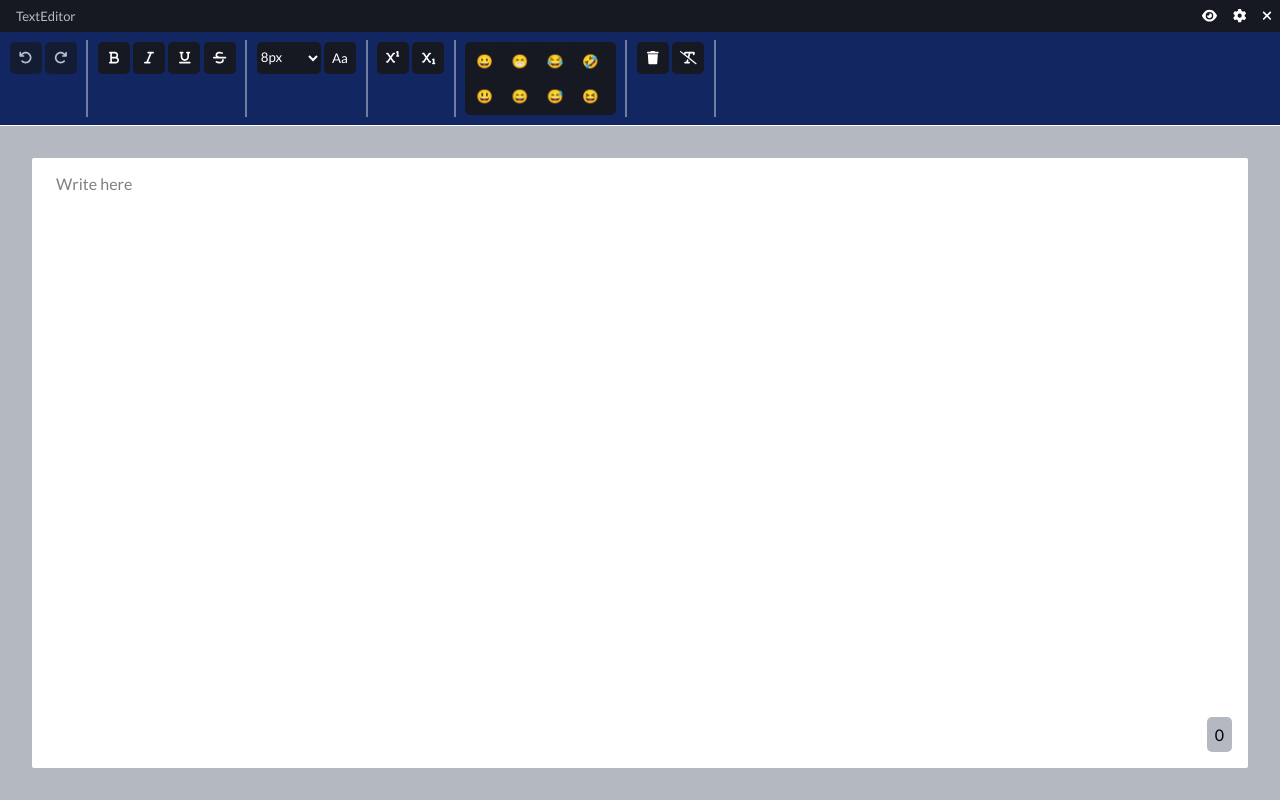
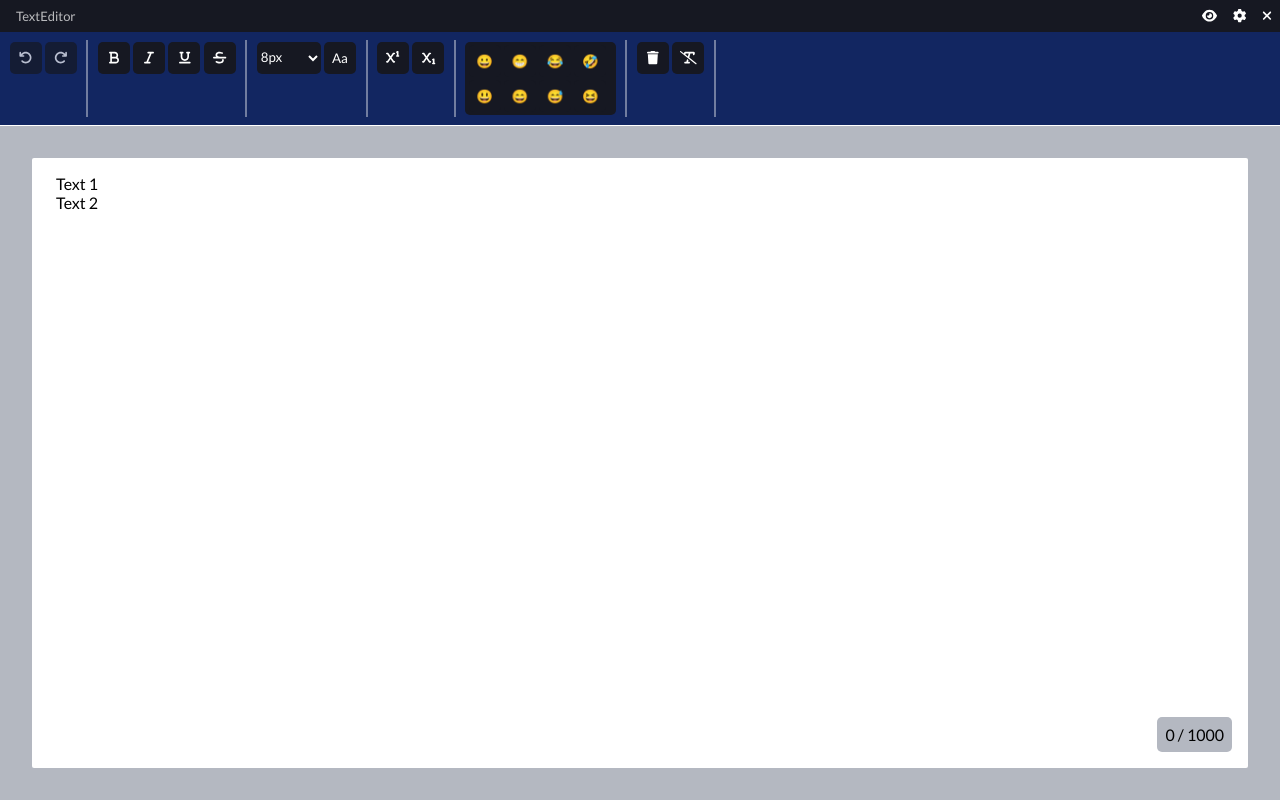
Before and after one commit to Animator55/TextEditor, a React (Vite) app: page / in a window 1280 px wide. Built offline with nearby package versions, Linux system fonts and the light colour scheme.

Commit message:
added paragraphs

```diff
--- a/src/App.jsx
+++ b/src/App.jsx
@@ -18,64 +18,96 @@ const clean =(str)=>{
 const regexText = (str, bool)=>{
   let newStr = ""
   if(!bool) newStr = clean(str)
-  console.log(str)
   newStr = str !== undefined ? !bool ? str.replace(/\*(.*?)\*/g, "<b>$1</b>") : str.replace(/(<b>|<\/b>)/g, "*") : ""
   newStr = !bool ? newStr.replace(/(?<!\<)\/(.*?)(?<!\<)\//g, "<i>$1</i>") : newStr.replace(/(<i>|<\/i>)/g, "/")
   newStr = !bool ? newStr.replace(/\_(.*?)\_/g, "<ins>$1</ins>") : newStr.replace(/(<ins>|<\/ins>)/g, "_")
   newStr = !bool ? newStr.replace(/\~(.*?)\~/g, "<s>$1</s>") : newStr.replace(/(<s>|<\/s>)/g, "~")
   newStr = !bool ? newStr.replace(/\^(.*?)\^/g, "<sup>$1</sup>") : newStr.replace(/(<sup>|<\/sup>)/g, "^")
   newStr = !bool ? newStr.replace(/\´(.*?)\´/g, "<sub>$1</sub>") : newStr.replace(/(<sub>|<\/sub>)/g, "´")
-  newStr = !bool ? newStr.replace(/\|/g, "<br>") : newStr.replace(/(<br>)/g, "|")
   return newStr
 }
 
 export default function App() {
+  const [paragraphList, setParagraphList] = React.useState([
+    {id: "0", text: "Text 1"},
+    {id: "1", text: "Text 2"}
+  ])
   const HeadRef = React.useRef()
   const TextRef = React.useRef()
 
   const resetCount = ()=>{
-    TextRef.current.dataset.count = `${TextRef.current.innerText.length} / 100000`
+    TextRef.current.dataset.count = `${TextRef.current.innerText.length} / 1000`
   }
 
   const toggleHistory = (index, bool)=>{
     HeadRef.current?.lastChild?.firstChild?.childNodes[index]?.classList?.toggle("disabled", bool)
   }
 
-  const focus = ()=>{
-    TextRef.current.focus()
+  const getSelectedIndex = (id)=>{
+    let index = 0
+    for(let i=0; i<paragraphList.length; i++) {
+      if(paragraphList[i].id === id) {index = i; break}
+    }
+    return index
   }
+
+  const focus = (id)=>{
+    let idLocal = id === undefined ? TextRef.selected : id
+    let index = getSelectedIndex(idLocal)
+
+    TextRef.current?.childNodes[index]?.focus()
+  }
+
+  const saveParagraph = ()=>{
+    if(TextRef.selected === undefined) return paragraphList
+    let index = getSelectedIndex(TextRef.selected)
+    paragraphList.splice(index, 1, {id: TextRef.selected, text: TextRef.current.childNodes[index].innerText})
+
+    return paragraphList
+  }
+
+  const select = (id)=>{
+    saveParagraph()
+    TextRef.undo = []
+    TextRef.redo = []
+    TextRef.selected = id
+    // toggleHistory(0, true)
+    // toggleHistory(1, true)
+    console.log(id)
+  }
+
 
   const undo = (e) => {
     e.preventDefault()
-    if (TextRef.undo.length === 0) return
+    // if (TextRef.undo.length === 0) return
 
-    toggleHistory(1, false)
+    // toggleHistory(1, false)
 
-    TextRef.redo.push(TextRef.undo[TextRef.undo.length - 1])
-    TextRef.undo.pop()
-    TextRef.current.innerHTML = TextRef.undo.length === 0 ? "" : TextRef.undo[TextRef.undo.length - 1]
+    // TextRef.redo.push(TextRef.undo[TextRef.undo.length - 1])
+    // TextRef.undo.pop()
+    // TextRef.current.innerHTML = TextRef.undo.length === 0 ? "" : TextRef.undo[TextRef.undo.length - 1]
 
-    if (TextRef.undo.length === 0) return toggleHistory(0, true)
-    else if (TextRef.redo.length > 10) TextRef.redo.shift()
+    // if (TextRef.undo.length === 0) return toggleHistory(0, true)
+    // else if (TextRef.redo.length > 10) TextRef.redo.shift()
 
-    resetCount()
-    focus()
+    // resetCount()
+    // focus()
   }
   const redo = (e) => {
     e.preventDefault()
-    if (TextRef.redo.length === 0) return
+    // if (TextRef.redo.length === 0) return
 
-    toggleHistory(0, false)
+    // toggleHistory(0, false)
 
-    TextRef.current.innerHTML = TextRef.redo[TextRef.redo.length - 1]
-    TextRef.undo.push(TextRef.redo[TextRef.redo.length - 1])
-    TextRef.redo.pop()
+    // TextRef.current.innerHTML = TextRef.redo[TextRef.redo.length - 1]
+    // TextRef.undo.push(TextRef.redo[TextRef.redo.length - 1])
+    // TextRef.redo.pop()
 
-    if (TextRef.undo.length > 10) TextRef.undo.shift()
-    if (TextRef.redo.length === 0) return toggleHistory(1, true)
+    // if (TextRef.undo.length > 10) TextRef.undo.shift()
+    // if (TextRef.redo.length === 0) return toggleHistory(1, true)
 
-    resetCount()
-    focus()
+    // resetCount()
+    // focus()
   }
 
   const setSelection = () => {
@@ -88,7 +120,8 @@ export default function App() {
 
   const addTags = (Tag) => {
     let selection = setSelection()
-    let allText = TextRef?.current?.innerText
+    let index = getSelectedIndex(TextRef.selected)
+    let allText = TextRef?.current?.childNodes[index]?.innerText
 
     let fullSelect = selection.baseOffset === selection.extentOffset
 
@@ -99,7 +132,7 @@ export default function App() {
     let a = fullSelect ? "": allText.slice(0, lower)
     let b = fullSelect ? "": allText.slice(upper)
 
-    TextRef.current.innerHTML = a + (Tag + selectedText + Tag) + b
+    TextRef.current.childNodes[index].innerText = a + (Tag + selectedText + Tag) + b
     addUndo()
 
     resetCount()
@@ -107,13 +140,14 @@ export default function App() {
   }
   const addIcon = (icon) => {
     let selection = setSelection()
-    let allText = TextRef?.current?.innerText
+    let index = getSelectedIndex(TextRef.selected)
+    let allText = TextRef?.current?.childNodes[index]?.innerText
 
     let selectedText = selection.baseOffset === selection.extentOffset ?
     undefined
     : selection.baseNode.data.slice(selection.baseOffset, selection.extentOffset)
 
-    TextRef.current.innerText = selectedText !== undefined ? allText.replace(selectedText, icon) : allText.slice(0, selection.baseOffset) + icon + allText.slice(selection.baseOffset)
+    TextRef.current.childNodes[index].innerText = selectedText !== undefined ? allText.replace(selectedText, icon) : allText.slice(0, selection.baseOffset) + icon + allText.slice(selection.baseOffset)
     addUndo()
 
     resetCount()
@@ -122,7 +156,8 @@ export default function App() {
 
   const switchUpperCase = () => {
     let selection = setSelection()
-    let allText = TextRef?.current?.innerText
+    let index = getSelectedIndex(TextRef.selected)
+    let allText = TextRef?.current?.childNodes[index]?.innerText
 
     let selectedText = selection.baseOffset === selection.extentOffset ?
       allText
@@ -140,7 +175,7 @@ export default function App() {
       }
     }
 
-    TextRef.current.innerText = allText.replace(selectedText, newStr)
+    TextRef.current.childNodes[index].innerText = allText.replace(selectedText, newStr)
 
     resetCount()
     focus()
@@ -148,7 +183,8 @@ export default function App() {
 
   const cleanFormat = ()=>{
     addUndo()
-    let text = TextRef?.current?.innerText
+    let index = getSelectedIndex(TextRef.selected)
+    let text = TextRef?.current?.childNodes[index]?.innerText
     text = text.replace(/\*(.*?)\*/g, "$1")
     text = text.replace(/(?<!\<)\/(.*?)(?<!\<)\//g, "$1")
     text = text.replace(/\_(.*?)\_/g, "$1")
@@ -156,7 +192,7 @@ export default function App() {
     text = text.replace(/\^(.*?)\^/g, "$1")
     text = text.replace(/\´(.*?)\´/g, "$1")
 
-    TextRef.current.innerText = text
+    TextRef.current.childNodes[index].innerText = text
     resetCount()
     focus()
   }
@@ -169,29 +205,56 @@ export default function App() {
     else if (e.key === "u" && e.ctrlKey) addTags("_")
     else if (e.key === "h" && e.ctrlKey) addTags("^")
     else if (e.key === "g" && e.ctrlKey) addTags("´")
-    else if (e.key === "Enter") {e.preventDefault(); addIcon("|")}
+    else if (e.key === "Enter") {
+      e.preventDefault();
+      let oldList = saveParagraph()
+      let index
+      let list = [...oldList]
+      for(let i=0; i<paragraphList.length; i++) {
+        if(paragraphList[i].id === TextRef.selected) {index = i+1; break}
+      }
+      let id = Math.random()
+      list.splice(index, 0, {id: id, text: ""})
+      TextRef.selected = id
+      setParagraphList(list)
+    }
     else if (e.key === "Control") return
     else addUndo()
   }
 
   const addUndo = () => {
-    if (TextRef.current.innerHTML === TextRef.undo[TextRef.undo.length-1]) return null
-    TextRef.redo = []
-    toggleHistory(1, true)
-    TextRef.undo.push(TextRef.current.innerHTML)
-    toggleHistory(0, false)
-    if (TextRef.undo.length > 10) TextRef.undo.shift()
+    // if (TextRef.current.innerHTML === TextRef.undo[TextRef.undo.length-1]) return null
+    // TextRef.redo = []
+    // toggleHistory(1, true)
+    // TextRef.undo.push(TextRef.current.innerHTML)
+    // toggleHistory(0, false)
+    // if (TextRef.undo.length > 10) TextRef.undo.shift()
 
     resetCount()
   }
 
-  const checkPrevents = e => {if (e.ctrlKey || e.key === "Enter") e.preventDefault()}
+  const checkPrevents = e => {
+    if ((e.ctrlKey && (e.key === "z" || e.key === "y"))|| e.key === "Enter") e.preventDefault()
+    if (e.key === "Backspace") {
+      console.log(e.target.dataset.index)
+      if(e.target.innerText.length === 0 && e.target.dataset.index !== 0) {
+        let list = [...paragraphList]
+        list.splice(e.target.dataset.index, 1)
+        setParagraphList(list)
+        focus(paragraphList[e.target.dataset.index -1].id)
+      }
+    }
+  }
 
   React.useEffect(() => {
     TextRef.undo = []
     TextRef.redo = []
     focus()
   }, [])
+
+  React.useEffect(()=>{
+    focus()
+  }, [paragraphList])
 
   const optionsFunctions = {
     undo: undo,
@@ -206,7 +269,7 @@ export default function App() {
     size: (size)=>{TextRef.current.style.fontSize = size + px},
     upper: switchUpperCase,
     new: ()=>{
-      TextRef.current.innerHTML = ""
+      setParagraphList([{id: "0", text: ""}])
       TextRef.undo = []
       TextRef.redo = []
       toggleHistory(0, true)
@@ -226,15 +289,22 @@ export default function App() {
 
   return <section className='main'>
     <Header HeadRef={HeadRef} options={defaultOptions} functions={optionsFunctions} />
-    <p
+    <div
       className='text-editor'
-      data-count={"0"}
-      onKeyDown={checkPrevents}
-      onKeyUp={checkKey}
-      contentEditable
-      suppressContentEditableWarning
+      data-count={"0 / 1000"}
       ref={TextRef}
-      dangerouslySetInnerHTML={{ __html: defaultText }}
-    ></p>
+    >
+      {paragraphList.map((p, i)=>{
+        return <p
+          data-index={i}
+          key={Math.random()}
+          onClick={()=>{if(p.id !== TextRef.selected)select(p.id)}}
+          onKeyDown={checkPrevents}
+          onKeyUp={checkKey}
+          contentEditable
+          suppressContentEditableWarning
+          dangerouslySetInnerHTML={{ __html: p.text }}></p>
+      })}
+    </div>
   </section>
 }
--- a/src/assets/App.css
+++ b/src/assets/App.css
@@ -152,7 +152,7 @@ body {
     border-radius: 5px;
 }
 
-.text-editor:empty::before {
+.text-editor p:first-child:last-child:empty::before {
     content: "Write here";
     opacity: 0.5;
     pointer-events: none;
--- a/src/components/Header.jsx
+++ b/src/components/Header.jsx
@@ -70,7 +70,7 @@ export default function Header({options, HeadRef, functions}) {
     }
 
     let header = options.length !== 0 && options.map(option=>{
-        return <>{optionsList[option]} <hr></hr></>
+        return <React.Fragment key={Math.random()}>{optionsList[option]} <hr></hr></React.Fragment>
     })
 
     const Top = ()=>{
```
